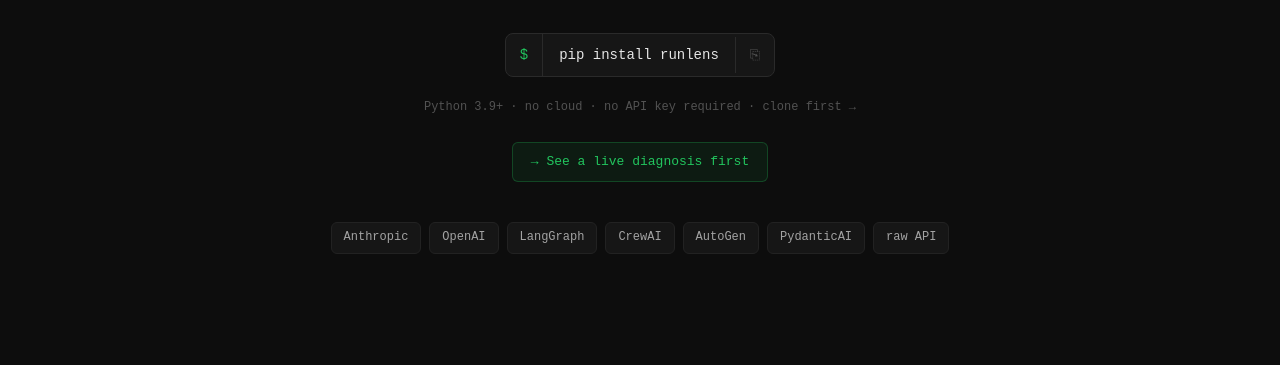
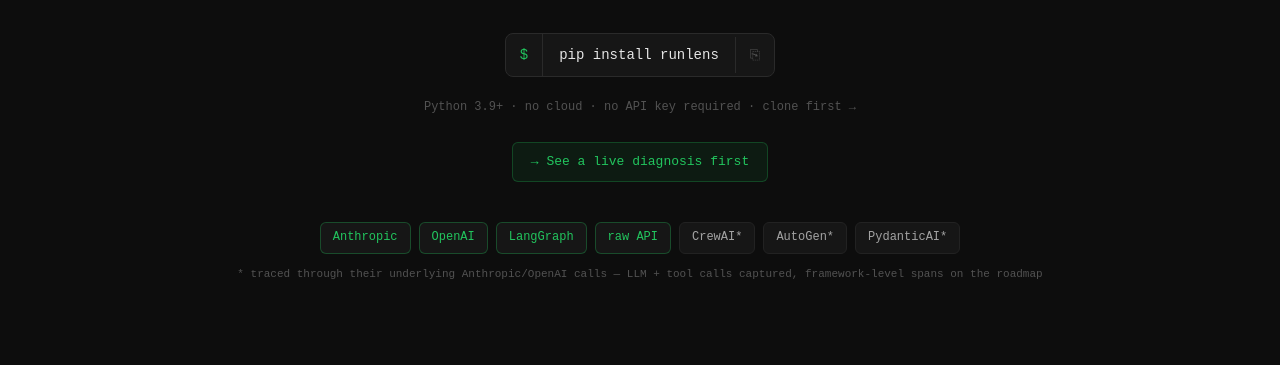
Before and after one commit to abishekgiri/agentlens, a plain HTML site: page index.html in a window 1280 px wide. Shown: the part 403-768 px from the top of the page. Drawn offline with Linux system fonts and the light colour scheme.

Commit message:
Make framework support claims accurate
- Hero badges: Anthropic/OpenAI/LangGraph/raw API marked native (green);
  CrewAI/AutoGen/PydanticAI starred with footnote explaining they are
  traced through their underlying provider calls
- Meta descriptions: 'and any framework built on them' instead of
  listing CrewAI/AutoGen as first-class
- Examples section: 'example diagnoses' instead of claiming all three
  came from real traces across five frameworks
- README: same native vs passthrough distinction

```diff
--- a/index.html
+++ b/index.html
@@ -4,13 +4,13 @@
   <meta charset="UTF-8" />
   <meta name="viewport" content="width=device-width, initial-scale=1.0" />
   <title>AgentLens — When your AI agent breaks, this tells you why</title>
-  <meta name="description" content="AgentLens tells you exactly which decision broke your AI agent and what to change. Works with LangGraph, CrewAI, AutoGen, OpenAI, Anthropic. Two lines to install." />
+  <meta name="description" content="AgentLens tells you exactly which decision broke your AI agent and what to change. Works with Anthropic, OpenAI, LangGraph — and any framework built on them. Two lines to install." />
   <meta property="og:title" content="AgentLens — When your AI agent breaks, this tells you why" />
-  <meta property="og:description" content="Not logs. Not traces. The answer. Works with LangGraph, CrewAI, AutoGen, OpenAI, Anthropic." />
+  <meta property="og:description" content="Not logs. Not traces. The answer. Works with Anthropic, OpenAI, LangGraph — and any framework built on them." />
   <meta property="og:url" content="https://agentlens.run" />
   <meta name="twitter:card" content="summary_large_image" />
   <meta name="twitter:title" content="AgentLens — When your AI agent breaks, this tells you why" />
-  <meta name="twitter:description" content="Not logs. Not traces. The answer. Works with LangGraph, CrewAI, AutoGen, OpenAI, Anthropic." />
+  <meta name="twitter:description" content="Not logs. Not traces. The answer. Works with Anthropic, OpenAI, LangGraph — and any framework built on them." />
   <link rel="canonical" href="https://agentlens.run" />
   <style>
     *, *::before, *::after { box-sizing: border-box; margin: 0; padding: 0; }
@@ -170,6 +170,17 @@
       font-size: 12px;
       font-family: var(--mono);
       color: var(--text2);
+    }
+    .fw-native {
+      color: var(--green);
+      border-color: rgba(34,197,94,0.3);
+    }
+    .fw-note {
+      margin-top: 12px;
+      text-align: center;
+      font-size: 11px;
+      font-family: var(--mono);
+      color: var(--text3);
     }
 
     /* ── TERMINAL DEMO ── */
@@ -391,14 +402,15 @@
   </a>
 
   <div class="frameworks">
-    <span class="fw-tag">Anthropic</span>
-    <span class="fw-tag">OpenAI</span>
-    <span class="fw-tag">LangGraph</span>
-    <span class="fw-tag">CrewAI</span>
-    <span class="fw-tag">AutoGen</span>
-    <span class="fw-tag">PydanticAI</span>
-    <span class="fw-tag">raw API</span>
+    <span class="fw-tag fw-native">Anthropic</span>
+    <span class="fw-tag fw-native">OpenAI</span>
+    <span class="fw-tag fw-native">LangGraph</span>
+    <span class="fw-tag fw-native">raw API</span>
+    <span class="fw-tag">CrewAI*</span>
+    <span class="fw-tag">AutoGen*</span>
+    <span class="fw-tag">PydanticAI*</span>
   </div>
+  <div class="fw-note">* traced through their underlying Anthropic/OpenAI calls — LLM + tool calls captured, framework-level spans on the roadmap</div>
 </section>
 
 <!-- TERMINAL DEMO -->
@@ -536,9 +548,9 @@
 
 <!-- DIAGNOSIS EXAMPLES -->
 <section id="examples">
-  <div class="section-label">// real examples</div>
-  <h2>Same tool. Five frameworks.</h2>
-  <p class="sub">AgentLens diagnosed these from real traces across different frameworks — same output format every time.</p>
+  <div class="section-label">// example diagnoses</div>
+  <h2>Same answer format. Any framework.</h2>
+  <p class="sub">Three failure patterns AgentLens detects — whatever your agent is built with, the diagnosis looks like this.</p>
 
   <div class="diag-grid">
     <div class="diag-card">
```
Also changed, not shown: README.md.
